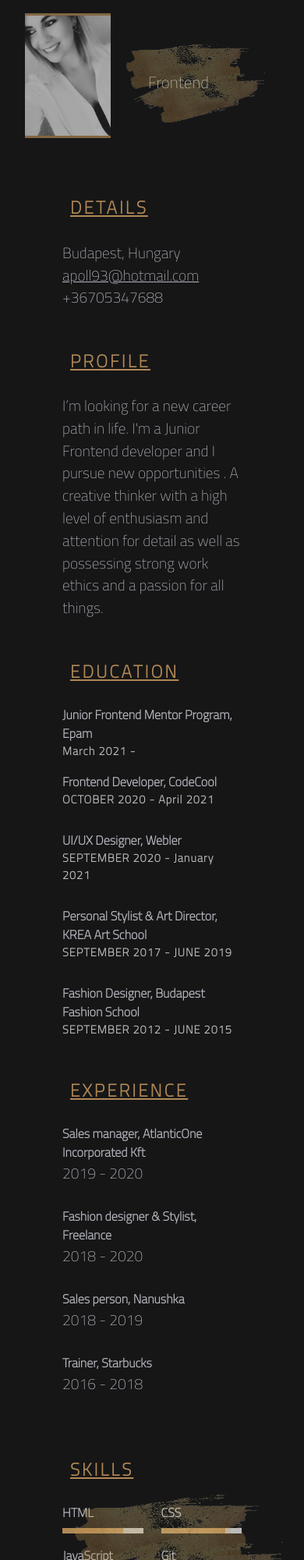
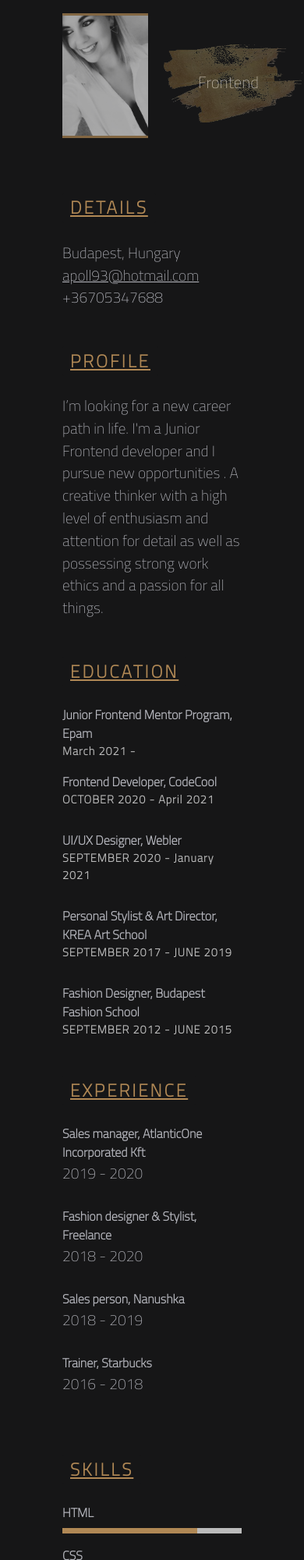
Before and after one commit to apolloniiaa/CV, a plain HTML site: page index.html in a window 390 px wide. Shown: the top 2000 px of the page at 78% size. Drawn offline with Linux system fonts and the light colour scheme.

Commit message:
add media query

```diff
--- a/style.scss
+++ b/style.scss
@@ -35,6 +35,7 @@ header {
 
   .profile-img {
     position: relative;
+    margin-left: 3rem;
 
       .immg{
     position: absolute;
@@ -212,6 +213,8 @@ main {
 
    .name{
     font-size: 0.05rem;
+    margin-left: 1rem;
+
 
     h1 {
       font-size:0.08rem
@@ -219,3 +222,13 @@ main {
     }
   }
 }
+
+@media (max-width: 550px) {
+  .skill-container{
+    flex-direction: column;
+
+    .skill {
+      width: 100%;
+    }
+  }
+}
```
Also changed, not shown: style.css, 1 other file.
